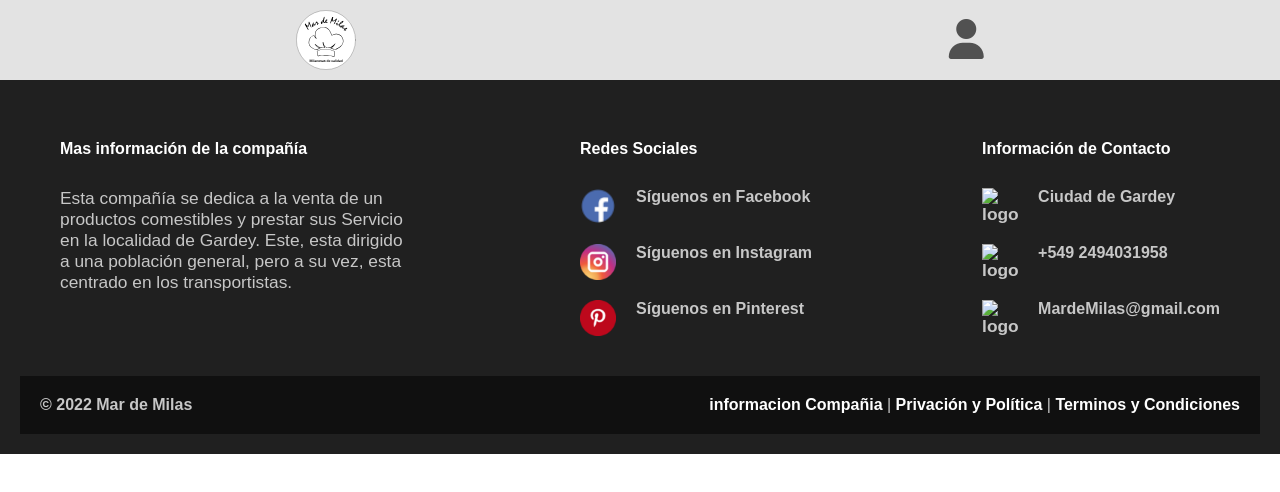
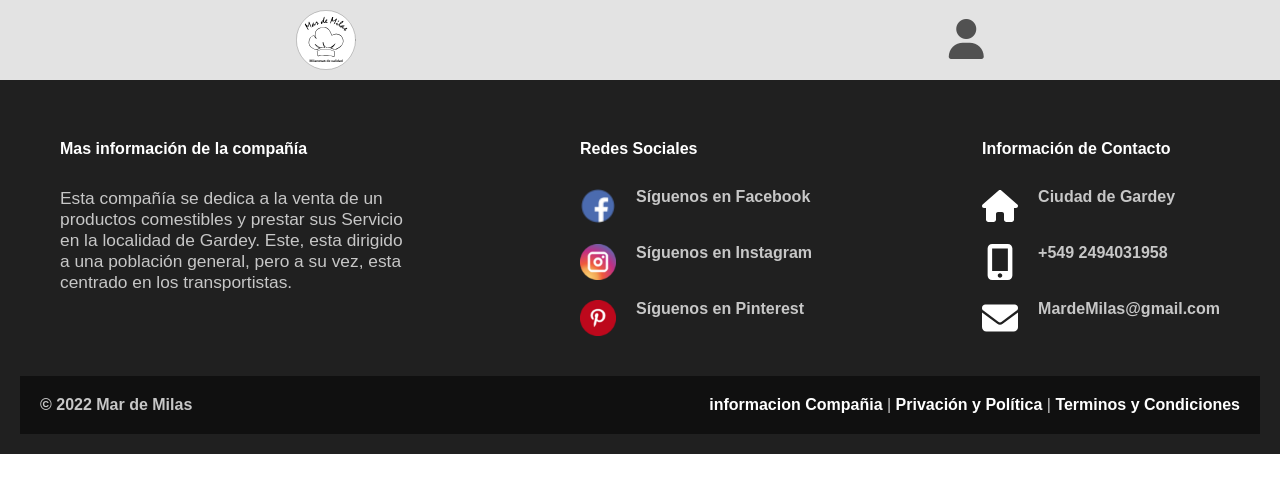
Before and after one commit to GabrielaBarales/Mar-de-Milas, a plain HTML site: page index.html in a window 1280 px wide. Drawn offline with Linux system fonts and the light colour scheme.

Commit message:
logos contactos modificados

```diff
--- a/index.html
+++ b/index.html
@@ -56,9 +56,9 @@
 
          <div class="box__footer">
             <h4>Información de Contacto</h4>
-         <a href="#"><img src="Images/Logo contactos/casa.png" alt="logo">Ciudad de Gardey</a>
-         <a href="#"><img src="Images/Logo contactos/celu.png" alt="logo">+549 2494031958</a>
-         <a href="#"><img src="Images/Logo contactos/correo.png" alt="logo">MardeMilas@gmail.com</a>
+         <a href="#"><img src="Images/Iconos contacto/casa.svg" alt="logo">Ciudad de Gardey</a>
+         <a href="#"><img src="Images/Iconos contacto/celular.svg" alt="logo">+549 2494031958</a>
+         <a href="#"><img src="Images/Iconos contacto/correo.svg" alt="logo">MardeMilas@gmail.com</a>
          </div>
         </div>
             <div class="conteiner-footer">
```
Also changed, not shown: Images/Iconos contacto/casa.svg (renamed from Images/Iconos contacto/house-solid (1).svg), Images/Iconos contacto/celular.svg (renamed from Images/Iconos contacto/mobile-screen-button-solid.svg), Images/Iconos contacto/correo.svg (renamed from Images/Iconos contacto/envelope-solid (1).svg).
